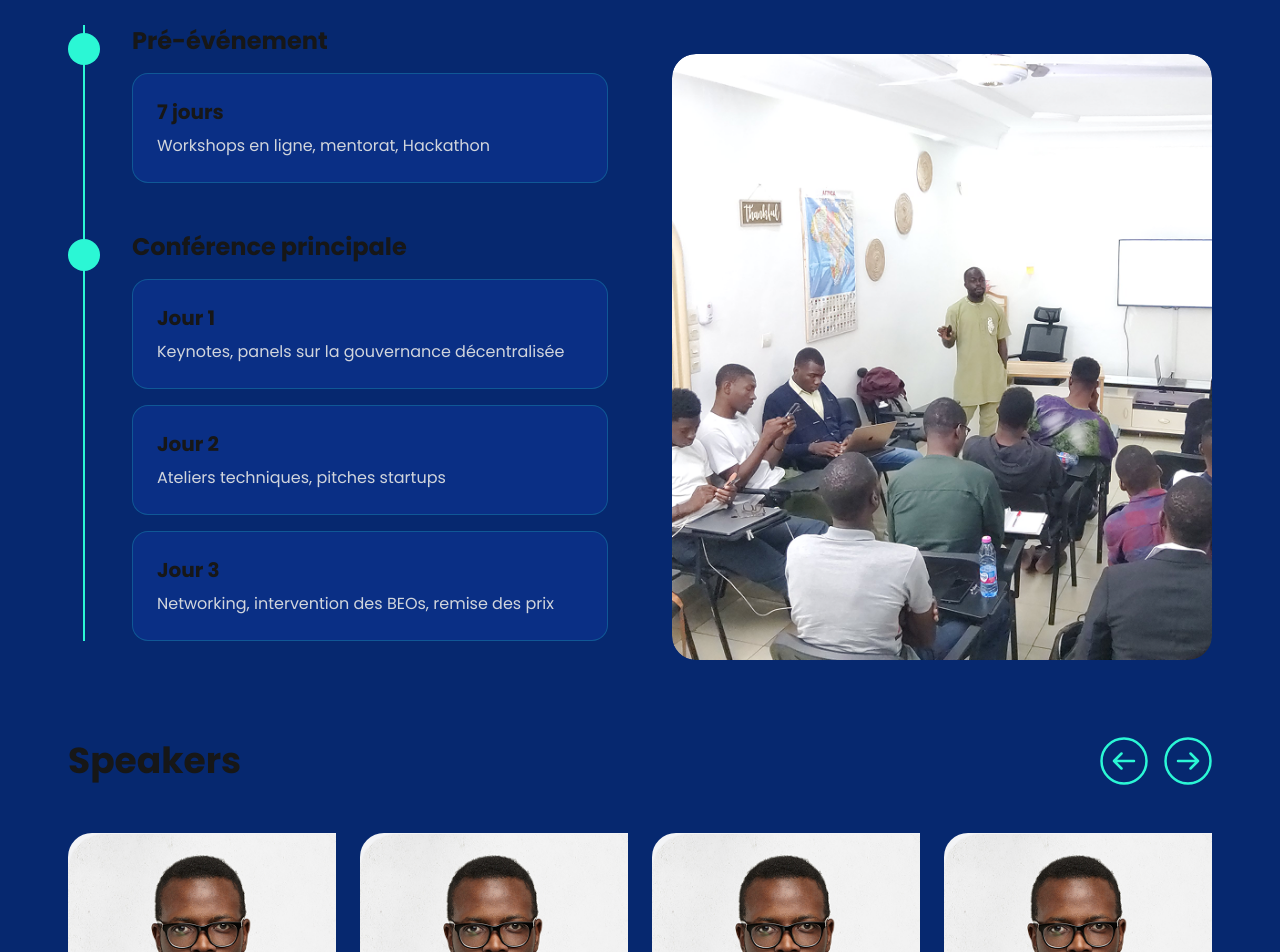
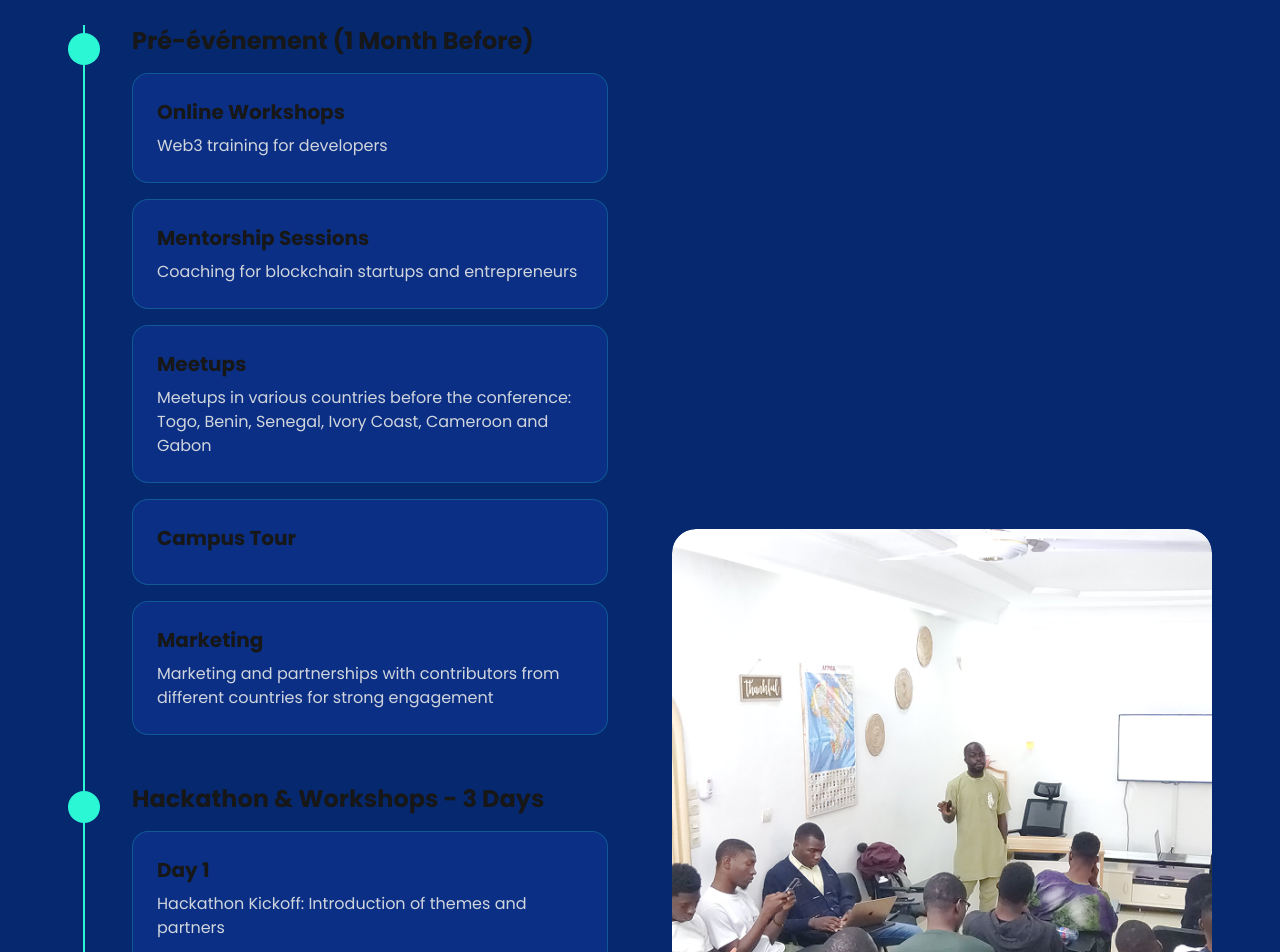
Before and after one commit to DruxAMB/EthAfrique, a Next.js app: page / in a window 1280 px wide. Shown: the part 4300-5252 px from the top of the page. Built offline with nearby package versions, Linux system fonts and the light colour scheme.

Commit message:
updated the timeline contents

```diff
--- a/src/app/page.tsx
+++ b/src/app/page.tsx
@@ -70,23 +70,59 @@ export default function Home() {
 
   const timelineData = [
     {
-      title: "Pré-événement",
-      description: "7 jours - Workshops en ligne, mentorat, Hackathon",
+      title: "Pré-événement (1 Month Before)",
+      subEvents: [
+        {
+          day: "Online Workshops",
+          description: "Web3 training for developers",
+        },
+        {
+          day: "Mentorship Sessions",
+          description: "Coaching for blockchain startups and entrepreneurs",
+        },
+        {
+          day: "Meetups",
+          description:
+            "Meetups in various countries before the conference: Togo, Benin, Senegal, Ivory Coast, Cameroon and Gabon",
+        },
+
+        {
+          day: "Campus Tour",
+        },
+
+        {
+          day: "Marketing",
+          description:
+            "Marketing and partnerships with contributors from different countries for strong engagement",
+        },
+      ],
+    },
+    {
+      title: "Hackathon & Workshops - 3 Days",
+      subEvents: [
+        {
+          day: "Day 1",
+          description: "Hackathon Kickoff: Introduction of themes and partners",
+        },
+        {
+          day: "Day 2",
+          description:
+            "Development & Mentorship: Teams receive guidance from experts",
+        },
+
+        {
+          day: "Day 3",
+          description: "Project Pitches: Presentation of developed solutions",
+        },
+      ],
     },
     {
       title: "Conférence principale",
       subEvents: [
         {
-          day: "Jour 1",
-          description: "Keynotes, panels sur la gouvernance décentralisée",
-        },
-        {
-          day: "Jour 2",
-          description: "Ateliers techniques, pitches startups",
-        },
-        {
-          day: "Jour 3",
-          description: "Networking, intervention des BEOs, remise des prix",
+          day: "Day 4",
+          description:
+            "Opening conferences, Keynotes from Web3 leaders, Panels on decentralized governance, Technical workshops, Startup pitch sessions, Networking sessions, Speaker interventions, Roundtables on financial inclusion, Announcement of hackathon winners and prize distribution, Closing and Web3 ecosystem roadmap for Africa",
         },
       ],
     },
@@ -382,10 +418,8 @@ export default function Home() {
 
           <div className="text-start w-full md:w-[45%] p-2 md:p-5">
             <p className="text-justify my-5 leading-8 ">
-
-            ETH Afrique Conf is already generating strong interest within
-                the blockchain community. Several factors explain this
-                enthusiasm.
+              ETH Afrique Conf is already generating strong interest within the
+              blockchain community. Several factors explain this enthusiasm.
             </p>
             <p className="text-justify my-5 leading-8 ">
               A First in Francophone Africa: This event is unique and addresses
@@ -409,7 +443,10 @@ export default function Home() {
             <div className="rounded-xl bg-[#0f2757] px-5 py-10">
               <h2 className="text-2xl md:4xl font-bold">Excitement</h2>
               <p className="my-5 leading-10 text-justify">
-              ETH Afrique Conf is a must-attend initiative for the future of the blockchain ecosystem in Francophone Africa. It meets a pressing demand for information, training, and collaboration for massive and inclusive Ethereum adoption.
+                ETH Afrique Conf is a must-attend initiative for the future of
+                the blockchain ecosystem in Francophone Africa. It meets a
+                pressing demand for information, training, and collaboration for
+                massive and inclusive Ethereum adoption.
               </p>
             </div>
           </div>
@@ -443,17 +480,6 @@ export default function Home() {
                   </h3>
 
                   {/* Event Content */}
-                  {event.description ? (
-                    <div className="ml-16 bg-[#0A2F85] rounded-2xl p-6 border border-[#2bf7d5]/20">
-                      <h4 className="text-xl font-bold mb-2">
-                        {event.description.split(" - ")[0]}
-                      </h4>
-                      <p className="text-gray-300">
-                        {event.description.split(" - ")[1]}
-                      </p>
-                    </div>
-                  ) : null}
-
                   {event.subEvents && (
                     <div className="ml-16 space-y-4 mt-4">
                       {event.subEvents.map((subEvent, subIndex) => (
```
